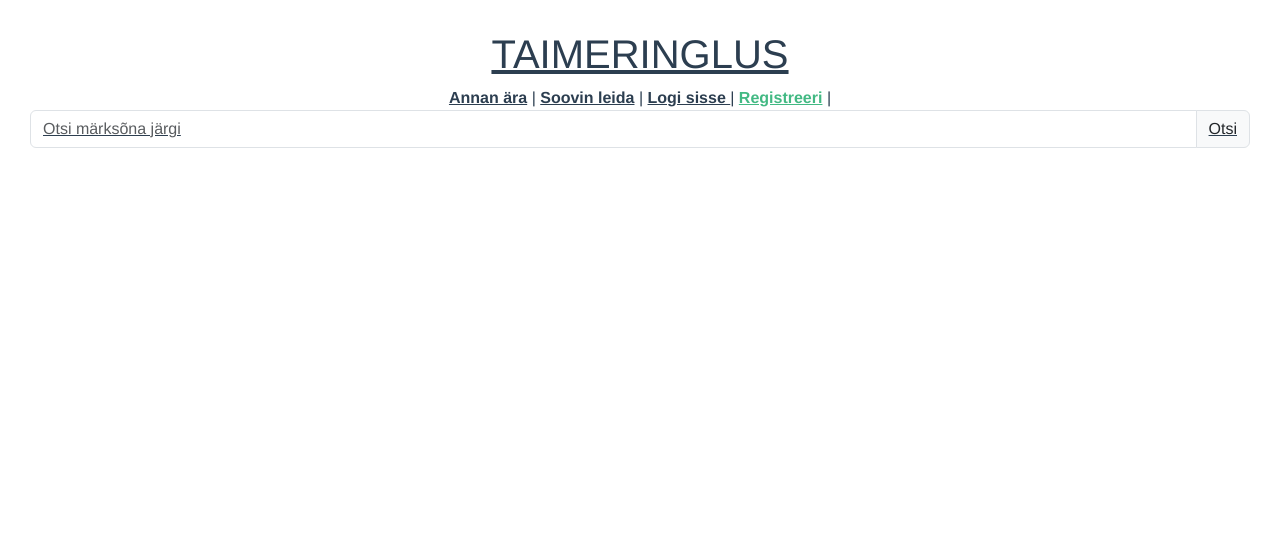
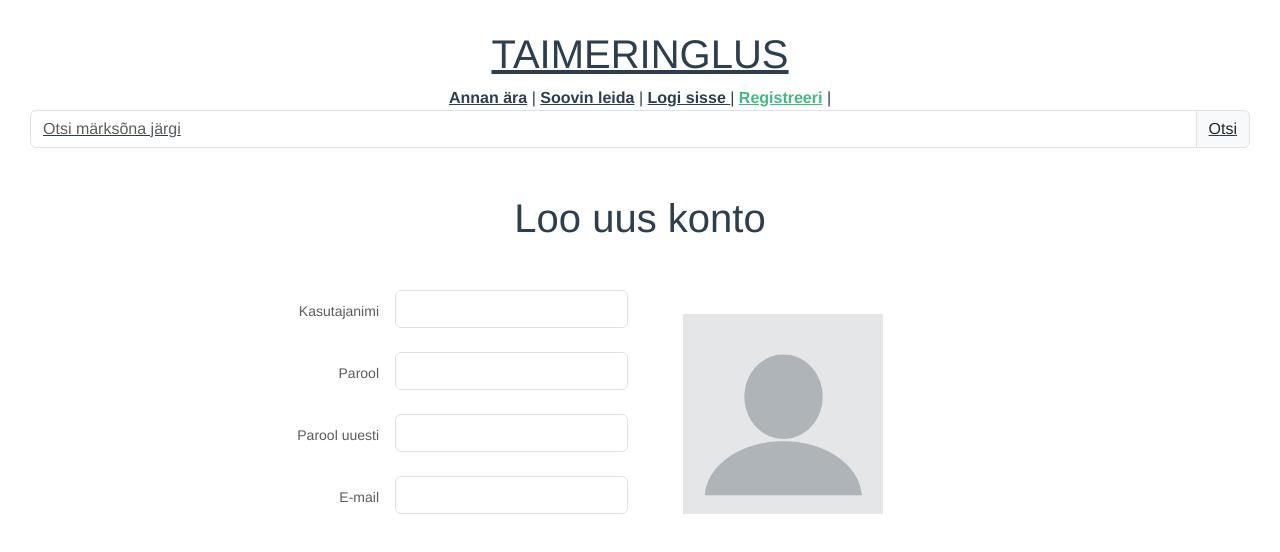
Before and after one commit to karin-v/flowerfront, a Vue app: page /register in a window 1280 px wide. Shown: the top 552 px of the page. Built offline with nearby package versions, Linux system fonts and the light colour scheme.

Commit message:
register view wip

```diff
--- a/src/views/RegisterView.vue
+++ b/src/views/RegisterView.vue
@@ -1,13 +1,46 @@
+<template>
+<div>
+  <h1>Loo uus konto</h1>
+  <div class="container">
+    <div class="row mt-5 align-items-center">
+      <div class="col-md-6">
+        <div class="mb-4 d-flex justify-content-end align-items-center">
+          <label class="form-text">Kasutajanimi</label>
+          <input type="text" class="form-control w-auto ms-3" >
+        </div>
+
+        <div class="mb-4 d-flex justify-content-end align-items-center">
+          <label class="form-text">Parool</label>
+          <input type="email" class="form-control w-auto ms-3">
+        </div>
+
+        <div class="mb-4 d-flex justify-content-end align-items-center">
+          <label class="form-text">Parool uuesti</label>
+          <input type="password" class="form-control w-auto ms-3">
+        </div>
+
+        <div class="mb-4 d-flex justify-content-end align-items-center">
+          <label class="form-text">E-mail</label>
+          <input type="email" class="form-control w-auto ms-3">
+        </div>
+      </div>
+
+      <div class="col-md-3 d-flex justify-content-center">
+
+
+        <img src="../assets/profilePictureDefault.webp" height="200" width="200"/></div>
+
+    </div>
+  </div>
+
+</div>
+
+
+</template>
+
+
 <script>
 export default {
   name: "RegisterView"
 }
 </script>
-
-<template>
-
-</template>
-
-<style scoped>
-
-</style>
```
Also changed, not shown: src/assets/profilePictureDefault.webp (added).
